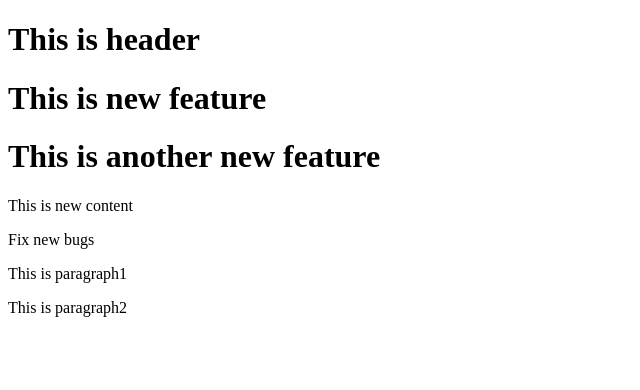
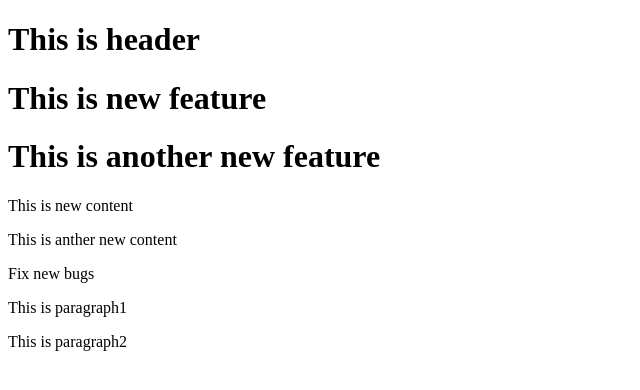
Before and after one commit to Bbsphwit/sample_git2, a plain HTML site: page index.html in a window 1280 px wide. Shown: the whole page, without its empty margins (0-640 px from the left). Drawn offline with Linux system fonts and the light colour scheme.

Commit message:
Ahther new content

```diff
--- a/index.html
+++ b/index.html
@@ -6,6 +6,7 @@
 <h1>This is new feature</h1>
 <h1>This is another new feature</h1>
 <p>This is new content</p>
+<p>This is anther new content</p>
 <p>Fix new bugs</p>
 <p>This is paragraph1</p>
 <p>This is paragraph2</p>
```
